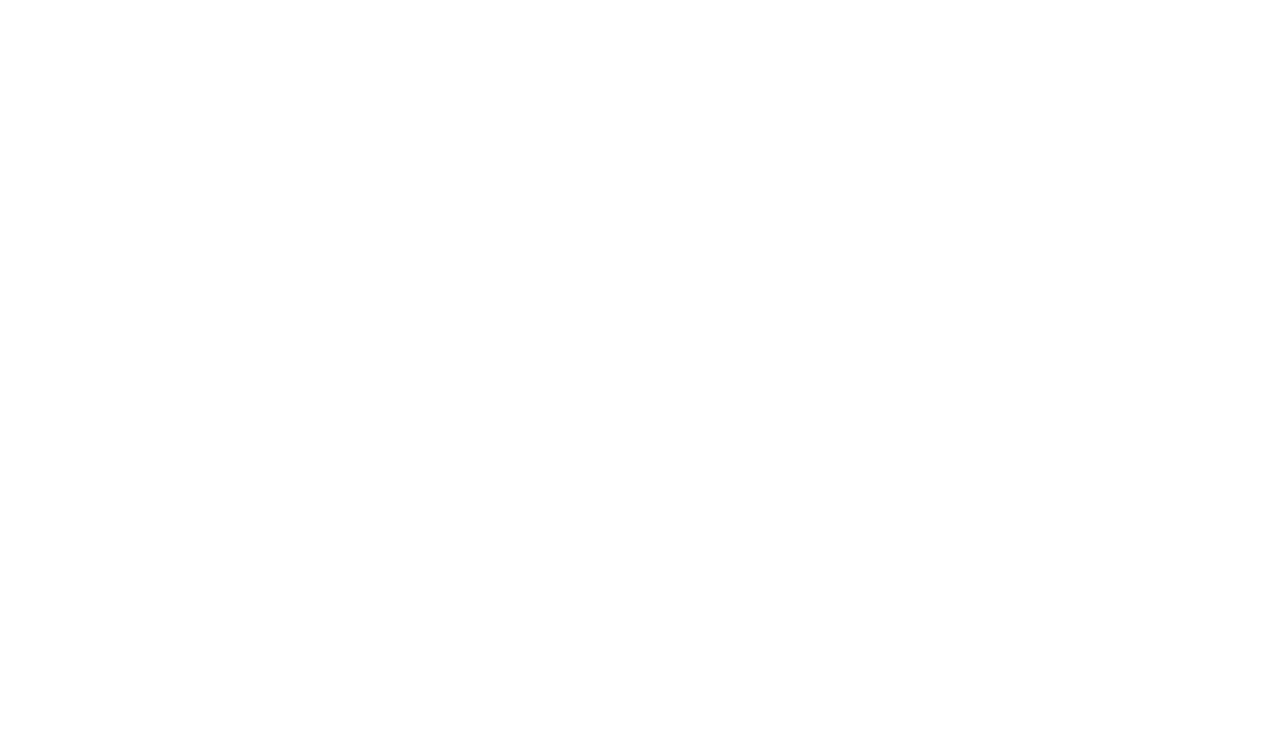
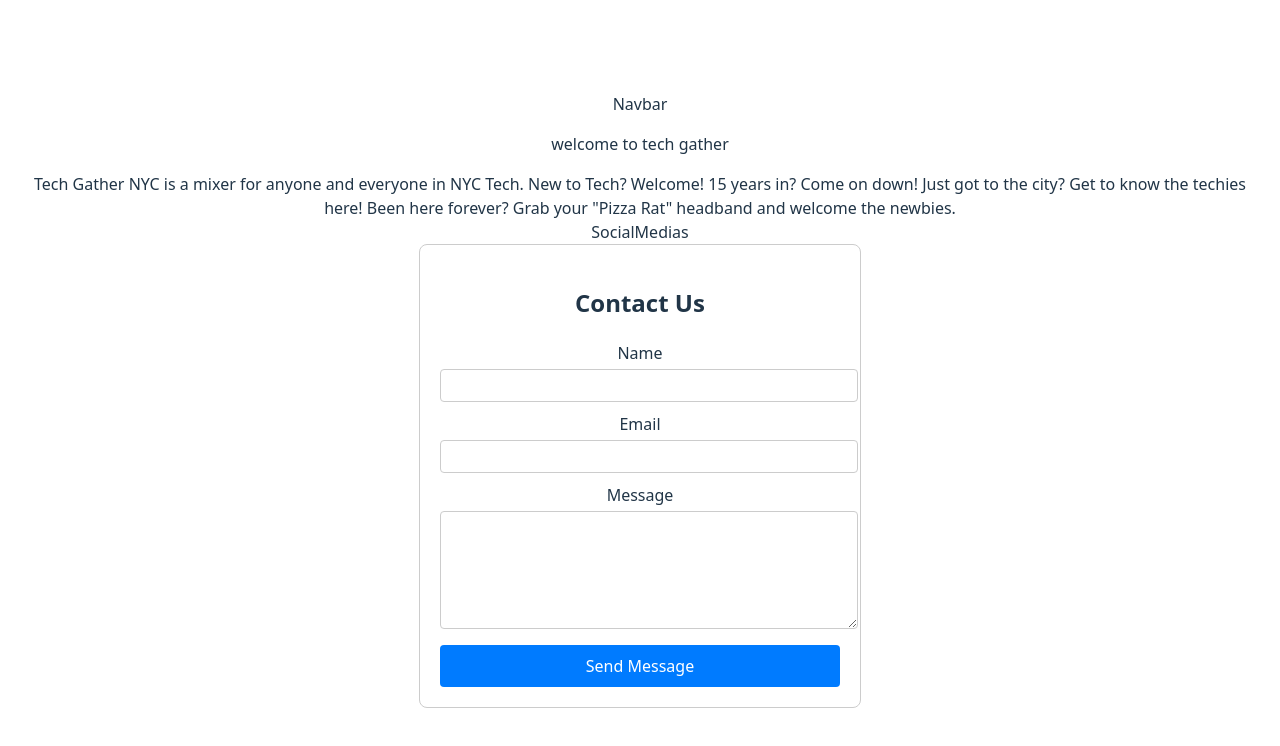
Before and after one commit to logan-lampton/tech_gather_nyc_site, a React (Vite) app: page / in a window 1280 px wide. Before the commit this address had no page. Shown: the top 746 px of the page. Built offline with nearby package versions, Linux system fonts and the light colour scheme.

Commit message:
updates to components and pages

```diff
--- a/src/App.jsx
+++ b/src/App.jsx
@@ -1,15 +1,21 @@
 import { Routes, Route } from "react-router-dom";
 import { useState } from 'react'
 import './App.css'
+import About from "./Pages/About";
+import Navbar from "./Components/Navbar";
+import Home from "./Pages/Home";
+import WomenInTech from "./Pages/WomenInTech";
 
 function App() {
   // const [count, setCount] = useState(0)
 
   return (
     <>
+      <Navbar/>
       <Routes>
-        {/* <Route path="/" element={<Home />} />
-        <Route path="/about" element={<About />} /> */}
+        <Route path="/" element={<Home/>}/>
+        <Route path="/womenintech" element={<WomenInTech/>}/>
+        <Route path="/about" element={<About/>}/>
       </Routes>
     </>
   )
--- a/src/Components/Contact.jsx
+++ b/src/Components/Contact.jsx
@@ -1,9 +1,84 @@
 import React from 'react'
+import { useState } from "react";
 
 const Contact = () => {
+  const [formData, setFormData] = useState({ name: "", email: "", message: "" });
+  const [errors, setErrors] = useState({});
+
+  const validate = () => {
+    let tempErrors = {};
+    if (!formData.name) tempErrors.name = "Name is required";
+    if (!formData.email) {
+      tempErrors.email = "Email is required";
+    } else if (!/^[A-Z0-9._%+-]+@[A-Z0-9.-]+\.[A-Z]{2,}$/i.test(formData.email)) {
+      tempErrors.email = "Invalid email address";
+    }
+    if (!formData.message) tempErrors.message = "Message cannot be empty";
+    setErrors(tempErrors);
+    return Object.keys(tempErrors).length === 0;
+  };
+
+  const handleChange = (e) => {
+    setFormData({ ...formData, [e.target.name]: e.target.value });
+  };
+
+  const handleSubmit = (e) => {
+    e.preventDefault();
+    if (validate()) {
+      console.log("Form submitted:", formData);
+      alert("Message sent successfully!");
+      setFormData({ name: "", email: "", message: "" });
+    }
+  };
+
   return (
-    <div>Contact</div>
-  )
-}
+    <div style={{ maxWidth: "400px", margin: "auto", padding: "20px", border: "1px solid #ccc", borderRadius: "8px", backgroundColor: "#fff" }}>
+      <h2 style={{ textAlign: "center" }}>Contact Us</h2>
+      <form onSubmit={handleSubmit}>
+        <div style={{ marginBottom: "10px" }}>
+          <label>Name</label>
+          <input
+            type="text"
+            name="name"
+            value={formData.name}
+            onChange={handleChange}
+            style={{ width: "100%", padding: "8px", marginTop: "4px", border: "1px solid #ccc", borderRadius: "4px" }}
+          />
+          {errors.name && <p style={{ color: "red", fontSize: "12px" }}>{errors.name}</p>}
+        </div>
 
-export default Contact
+        <div style={{ marginBottom: "10px" }}>
+          <label>Email</label>
+          <input
+            type="email"
+            name="email"
+            value={formData.email}
+            onChange={handleChange}
+            style={{ width: "100%", padding: "8px", marginTop: "4px", border: "1px solid #ccc", borderRadius: "4px" }}
+          />
+          {errors.email && <p style={{ color: "red", fontSize: "12px" }}>{errors.email}</p>}
+        </div>
+
+        <div style={{ marginBottom: "10px" }}>
+          <label>Message</label>
+          <textarea
+            name="message"
+            value={formData.message}
+            onChange={handleChange}
+            style={{ width: "100%", padding: "8px", marginTop: "4px", border: "1px solid #ccc", borderRadius: "4px", height: "100px" }}
+          ></textarea>
+          {errors.message && <p style={{ color: "red", fontSize: "12px" }}>{errors.message}</p>}
+        </div>
+
+        <button
+          type="submit"
+          style={{ width: "100%", padding: "10px", backgroundColor: "#007BFF", color: "white", border: "none", borderRadius: "4px", cursor: "pointer" }}
+        >
+          Send Message
+        </button>
+      </form>
+    </div>
+  );
+};
+
+export default Contact;
--- /dev/null
+++ b/src/Components/Description.jsx
@@ -0,0 +1,17 @@
+import React from 'react'
+
+const Description = () => {
+  return (
+    <div>
+        <p>welcome to tech gather</p>
+
+    Tech Gather NYC is a mixer for anyone and everyone in NYC Tech.
+
+    New to Tech? Welcome!
+    15 years in? Come on down!
+    Just got to the city? Get to know the techies here!
+    Been here forever? Grab your "Pizza Rat" headband and welcome the newbies.</div>
+  )
+}
+
+export default Description
--- /dev/null
+++ b/src/Components/SocialMedias.jsx
@@ -0,0 +1,9 @@
+import React from 'react'
+
+const SocialMedias = () => {
+  return (
+    <div>SocialMedias</div>
+  )
+}
+
+export default SocialMedias
--- a/src/Pages/About.jsx
+++ b/src/Pages/About.jsx
@@ -2,7 +2,7 @@
 
 const About = () => {
   return (
-    <div>About</div>
+    <div>DIANA, LOGAN , AMI</div>
   )
 }
 
--- a/src/Pages/Home.jsx
+++ b/src/Pages/Home.jsx
@@ -1,8 +1,19 @@
 import React from 'react'
+import Navbar from '../Components/Navbar'
+import ImageSection from '../Components/ImageSection'
+import Contact from '../Components/Contact'
+import SocialMedias from '../Components/SocialMedias'
+import Description from '../Components/Description'
 
 const Home = () => {
   return (
-    <div>Home</div>
+    <div>
+        <>
+        <Description/>
+        <SocialMedias/>
+        </>
+        <Contact/>
+    </div>
   )
 }
 
```
